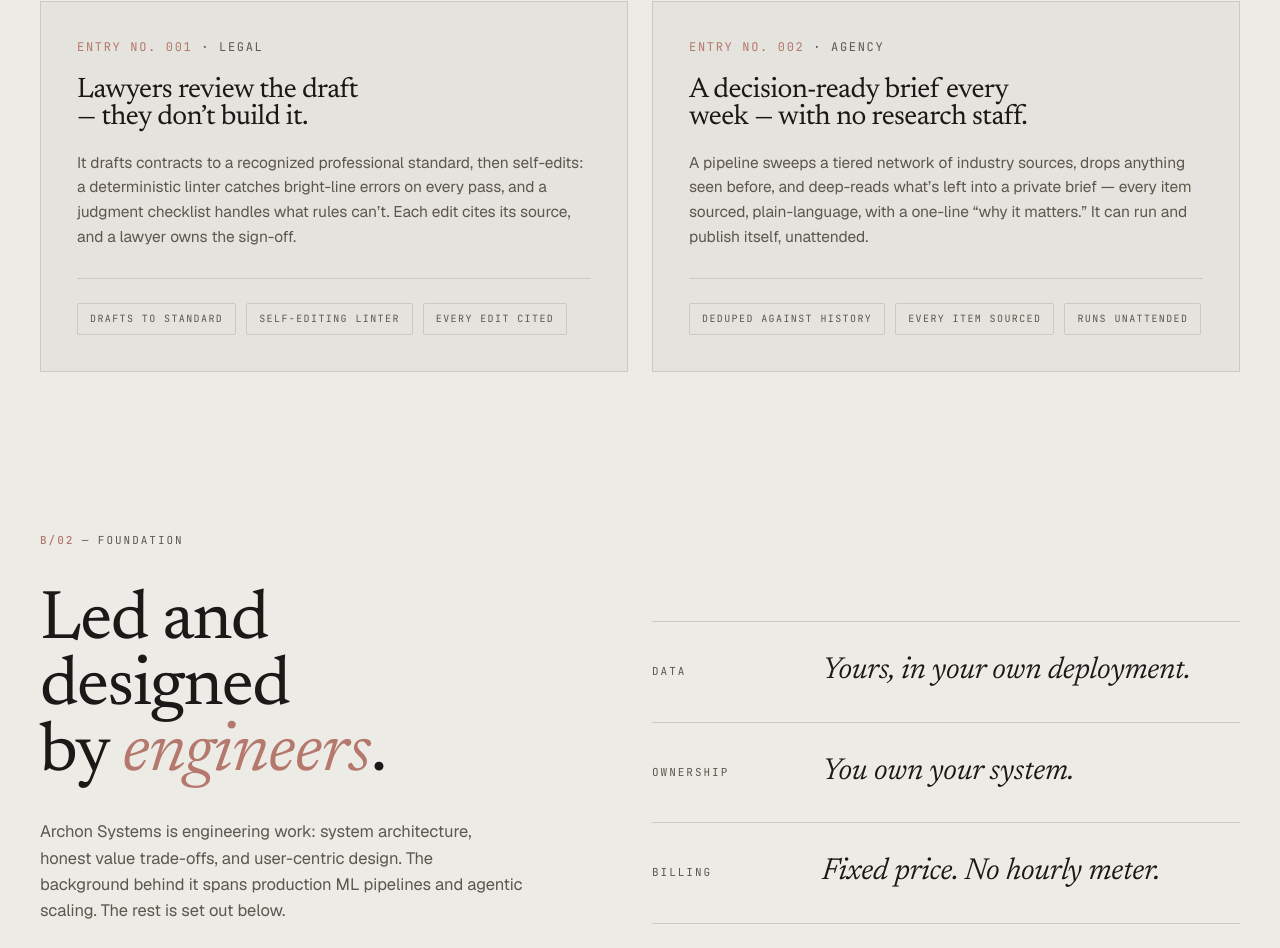
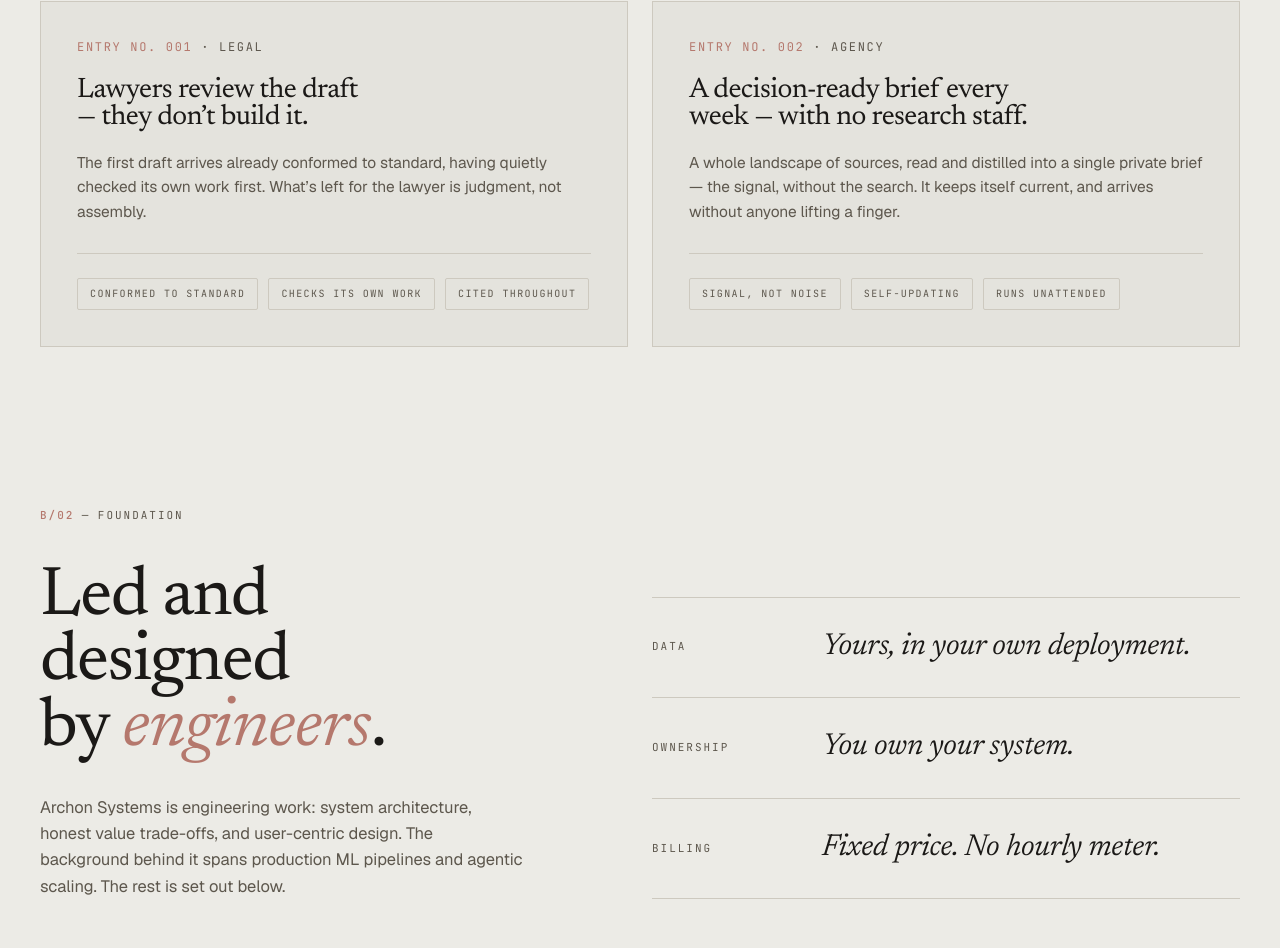
Before and after one commit to amk16/amber, a React (Vite) app: page / in a window 1280 px wide. Shown: the part 2591-3539 px from the top of the page. Built offline with nearby package versions, Linux system fonts and the light colour scheme.

Commit message:
copy: make case synopses vaguer, built to intrigue
Pull explicit mechanism out of both cards; hint at capability, hold detail
for the call. Legal: 'checks its own work first ... judgment, not assembly.'
Agency: 'the signal, without the search.' Still true, nothing invented.

```diff
--- a/src/components/Proof.jsx
+++ b/src/components/Proof.jsx
@@ -11,8 +11,8 @@ const ENTRIES = [
     client: 'A specialist law firm.',
     outcome: 'Lawyers review the draft — they don’t build it.',
     body:
-      'It drafts contracts to a recognized professional standard, then self-edits: a deterministic linter catches bright-line errors on every pass, and a judgment checklist handles what rules can’t. Each edit cites its source, and a lawyer owns the sign-off.',
-    chips: ['Drafts to standard', 'Self-editing linter', 'Every edit cited'],
+      'The first draft arrives already conformed to standard, having quietly checked its own work first. What’s left for the lawyer is judgment, not assembly.',
+    chips: ['Conformed to standard', 'Checks its own work', 'Cited throughout'],
   },
   {
     no: 'No. 002',
@@ -20,8 +20,8 @@ const ENTRIES = [
     client: 'The CEO of a marketing agency.',
     outcome: 'A decision-ready brief every week — with no research staff.',
     body:
-      'A pipeline sweeps a tiered network of industry sources, drops anything seen before, and deep-reads what’s left into a private brief — every item sourced, plain-language, with a one-line “why it matters.” It can run and publish itself, unattended.',
-    chips: ['Deduped against history', 'Every item sourced', 'Runs unattended'],
+      'A whole landscape of sources, read and distilled into a single private brief — the signal, without the search. It keeps itself current, and arrives without anyone lifting a finger.',
+    chips: ['Signal, not noise', 'Self-updating', 'Runs unattended'],
   },
 ]
 
```
